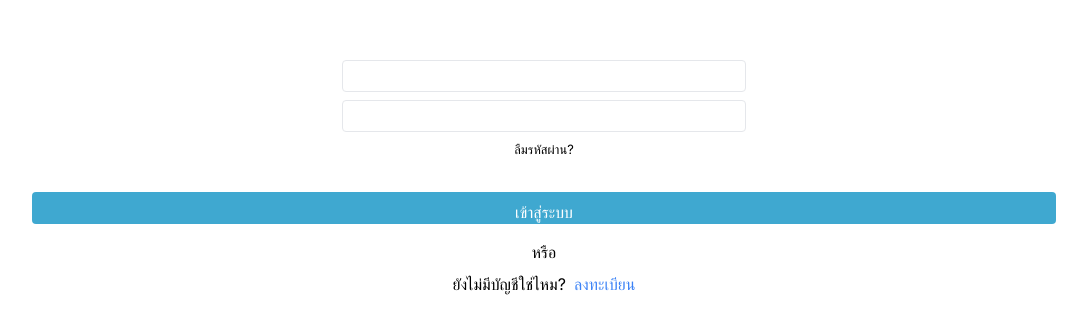
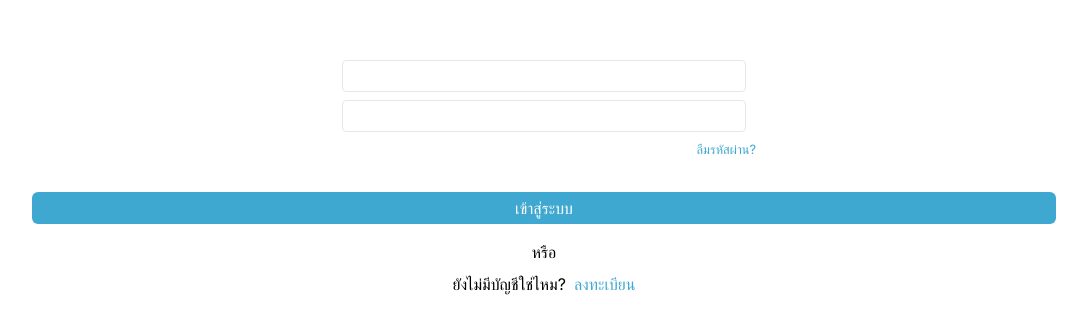
Before and after one commit to kongsakchai/catopia, a Next.js app: page / in a window 1280 px wide. Shown: the part 222-556 px from the top of the page, without its empty margins (96-1183 px from the left). Built offline with nearby package versions, Linux system fonts and the light colour scheme.

Commit message:
fix:login

```diff
--- a/app/page.tsx
+++ b/app/page.tsx
@@ -6,16 +6,16 @@ export default function Home() {
       <div className="text-center">
         <input type="text" className="mb-2 p-2 border rounded w-4/5 h-8" />
         <input type="text" className="mb-2 p-2 border rounded w-4/5 h-8" />
-        <small className="block mb-4 self-end">ลืมรหัสผ่าน?</small>
+        <small className="block mb-4 text-primary text-right mr-10">ลืมรหัสผ่าน?</small>
       </div>
-      <button type="submit" className="mt-4 bg-primary text-white p-2 rounded w-4/5 h-8">
-        <span className="">เข้าสู่ระบบ</span>
+      <button type="submit" className="flex mt-4 bg-primary text-white p-2 rounded-md w-4/5 h-8 items-center justify-center">
+        <span>เข้าสู่ระบบ</span>
       </button>
       <div className="text-center mt-4">
         <span>หรือ</span>
         <div className="flex mt-2">
           <span>ยังไม่มีบัญชีใช่ไหม?</span>
-          <p className="ml-2 text-blue-500">ลงทะเบียน</p>
+          <p className="ml-2 text-primary">ลงทะเบียน</p>
         </div>
       </div>
     </div>
```
